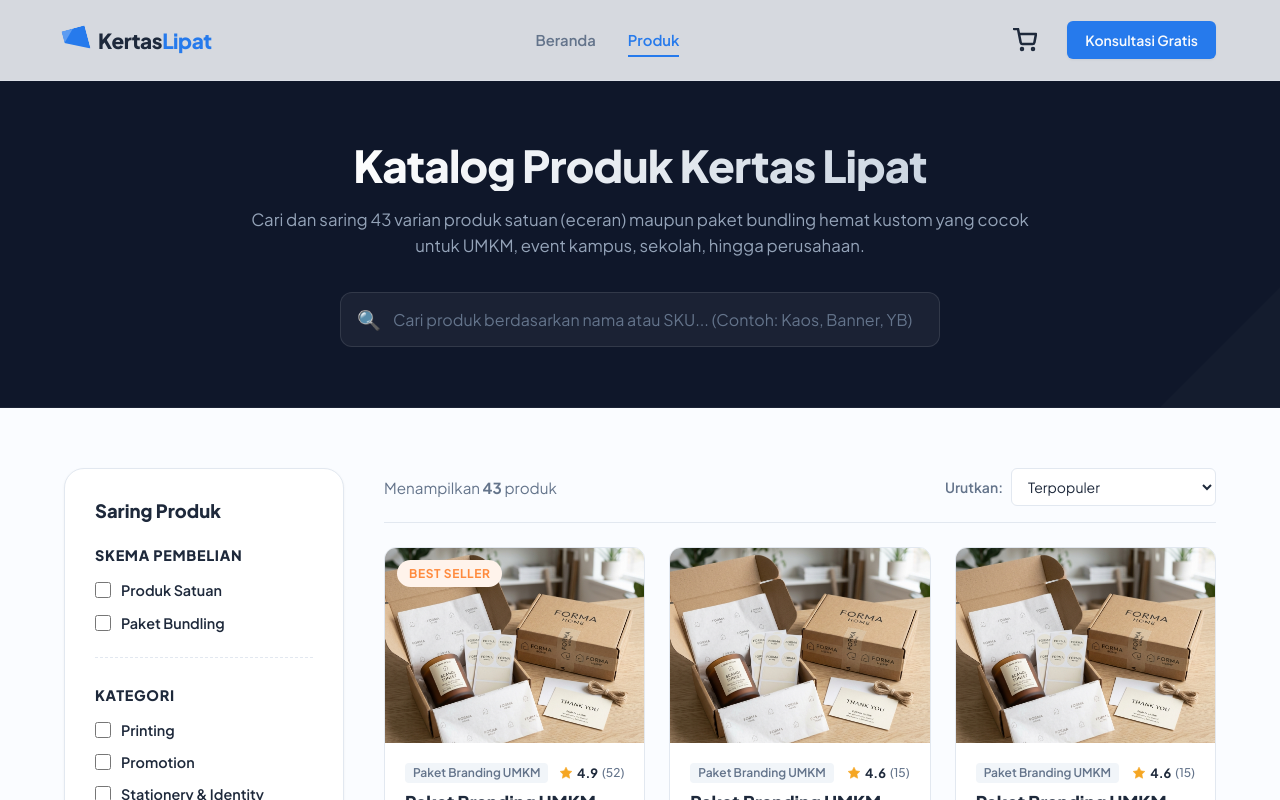
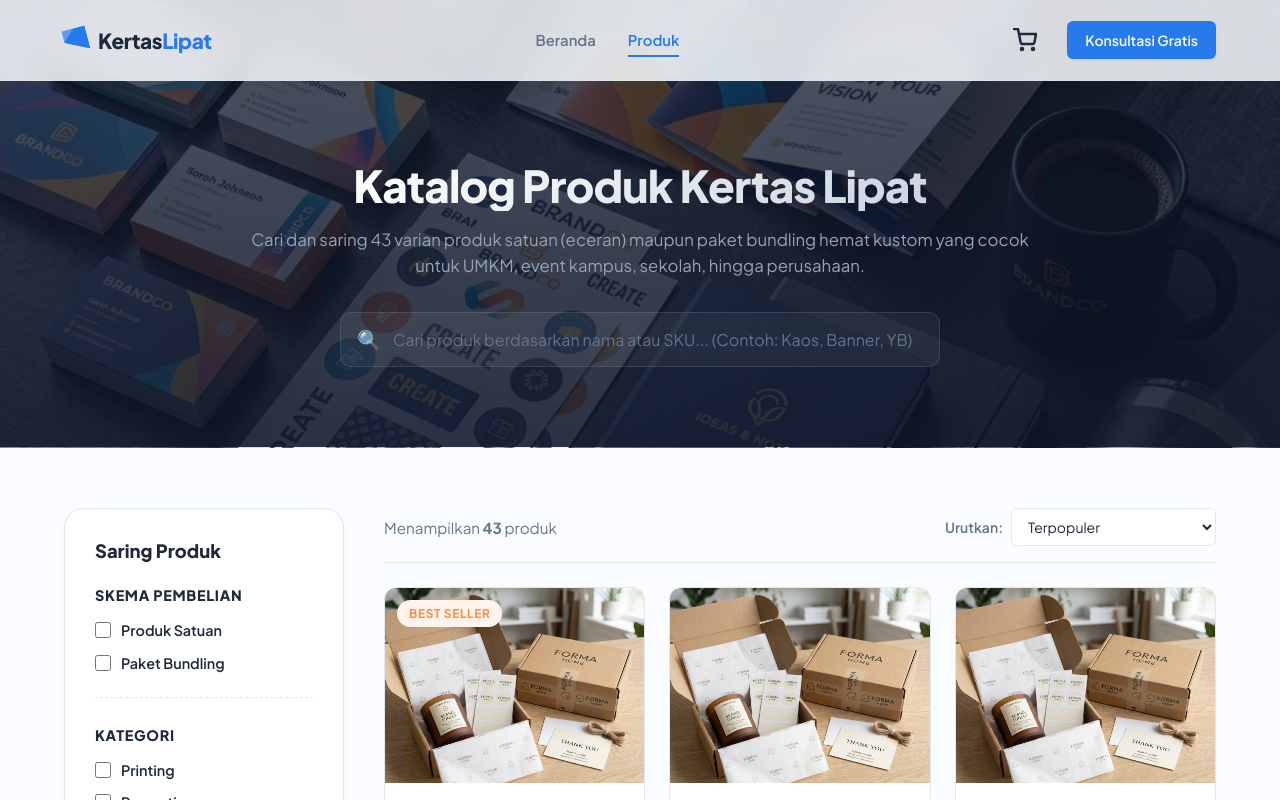
Before and after one commit to Ardiyanto24/mockup-website-kertas-lipat, a Next.js app: page /products in a window 1280 px wide. Shown: the top 800 px of the page. Built offline with nearby package versions, Linux system fonts and the light colour scheme.

Commit message:
style(catalog): set premium custom print flatlay background image on catalog page header with dark scrim overlay

```diff
--- a/src/components/organisms/products/ProductsHeaderSection/ProductsHeaderSection.module.css
+++ b/src/components/organisms/products/ProductsHeaderSection/ProductsHeaderSection.module.css
@@ -1,10 +1,24 @@
 .section {
   position: relative;
-  padding: 140px 0 60px;
-  background-color: var(--color-bg-dark);
+  padding: 160px 0 80px;
+  background-image: url('/images/catalog_header.png');
+  background-size: cover;
+  background-position: center;
   color: var(--color-text-light);
   overflow: hidden;
   border-bottom: 1px solid rgba(255, 255, 255, 0.05);
+}
+
+.section::before {
+  content: '';
+  position: absolute;
+  top: 0;
+  left: 0;
+  width: 100%;
+  height: 100%;
+  background: linear-gradient(180deg, rgba(15, 23, 42, 0.72) 0%, rgba(15, 23, 42, 0.88) 100%);
+  z-index: 1;
+  pointer-events: none;
 }
 
 .container {
```
Also changed, not shown: public/images/catalog_header.png (added).
